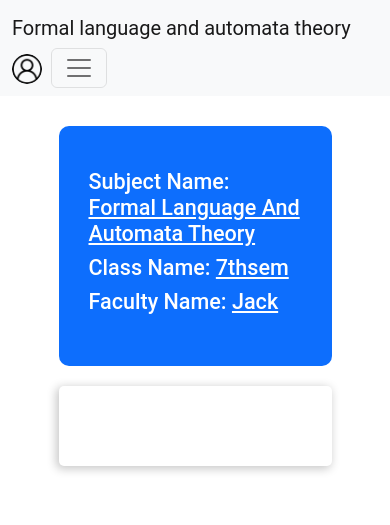
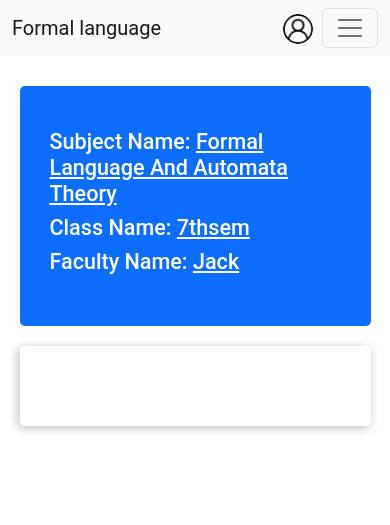
Before and after one commit to bilal-patiwala/Class101, a Django app: page /teacher_portal/class_detail/6 in a window 390 px wide. Shown: the top 525 px of the page. Run offline with Django 4.2, Linux system fonts and the light colour scheme; data comes from the database, SQL or seed files in the repository.

Commit message:
css updated

```diff
--- a/TeacherPortal/templates/TeacherPortal/base.html
+++ b/TeacherPortal/templates/TeacherPortal/base.html
@@ -12,7 +12,7 @@
   <body>
     <nav class="navbar navbar-expand-lg bg-light">
         <div class="container-fluid">
-          <a class="navbar-brand" href="#"> {{class_detail.subject_name}} </a>
+          <a id="sub-header" class="navbar-brand" href="#"> {{class_detail.subject_name}} </a>
           <div class="collapse navbar-collapse" id="navbarSupportedContent">
             <ul class="navbar-nav me-auto mb-2 mb-lg-0">
               <li class="nav-item">
--- a/TeacherPortal/templates/TeacherPortal/class_detail.html
+++ b/TeacherPortal/templates/TeacherPortal/class_detail.html
@@ -17,7 +17,7 @@
             </div>
 
             <div id="announcement">
-
+                <div id="user-profile-image"></div>
             </div>
         </div>
     </section>
--- a/static/TeacherPortal/css/base.css
+++ b/static/TeacherPortal/css/base.css
@@ -35,3 +35,12 @@ a{
     -moz-box-shadow: 1px 8px 32px -5px rgba(0,0,0,0.33);
     box-shadow: 1px 8px 32px -5px rgba(0,0,0,0.33); */
 }
+
+
+
+@media screen and (max-width: 500px) {
+    #sub-header{
+        inline-size: 150px;
+        overflow: hidden;
+    }
+}
--- a/static/TeacherPortal/css/stream.css
+++ b/static/TeacherPortal/css/stream.css
@@ -8,7 +8,7 @@
 #class-detail-container{
     width: 100%;
     height: 15rem;
-    border-radius: 10px;
+    border-radius: 5px;
     margin-top: 30px;
     padding: 30px;
     display: flex;
@@ -29,3 +29,15 @@
     -moz-box-shadow: -2px 2px 10px 1px rgba(201,201,201,1);
     box-shadow: -2px 2px 10px 1px rgba(201,201,201,1);
 }
+
+@media screen and (max-width: 1100px) {
+    #stream{
+        width: 80%;
+    }
+}
+
+@media screen and (max-width: 800px) {
+    #stream{
+        width: 90%;
+    }
+}
```
